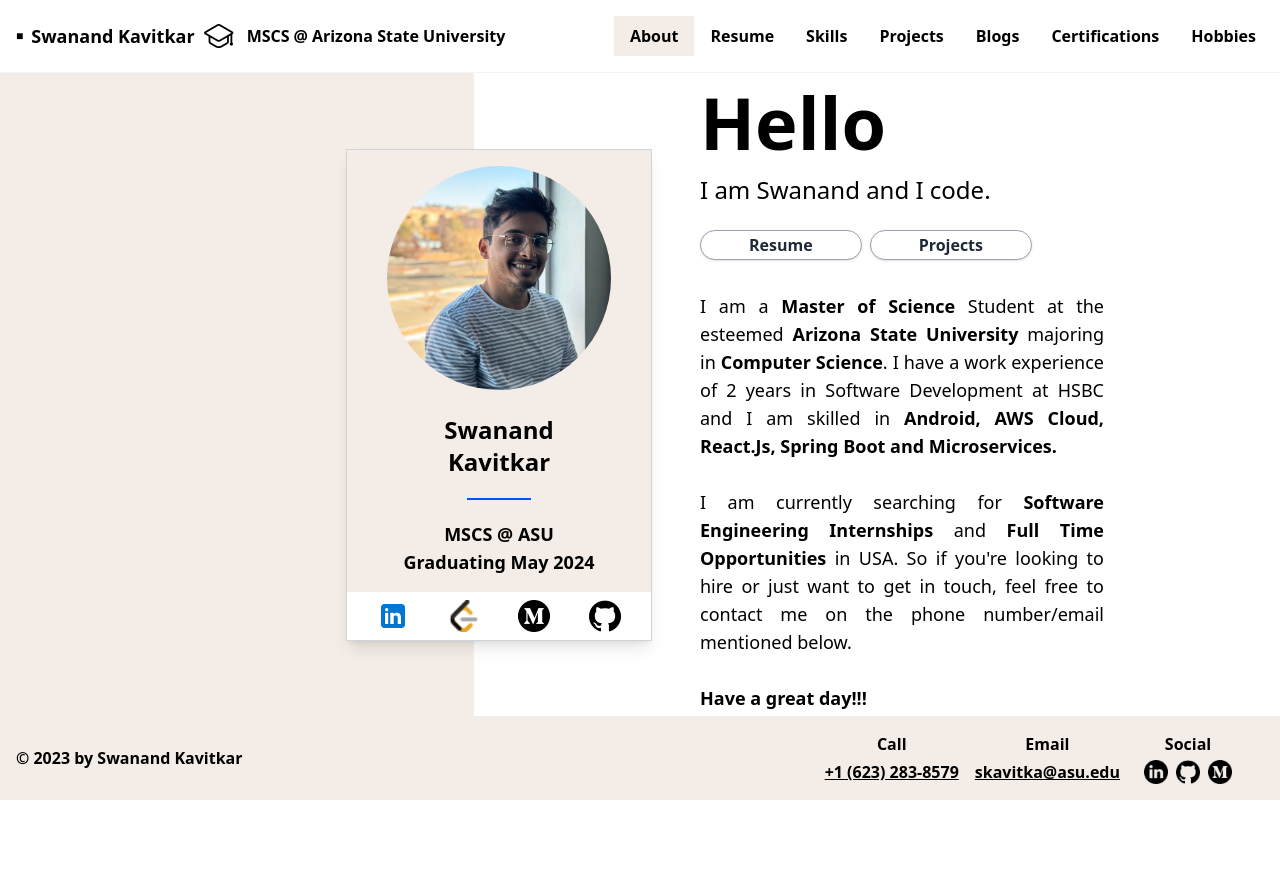
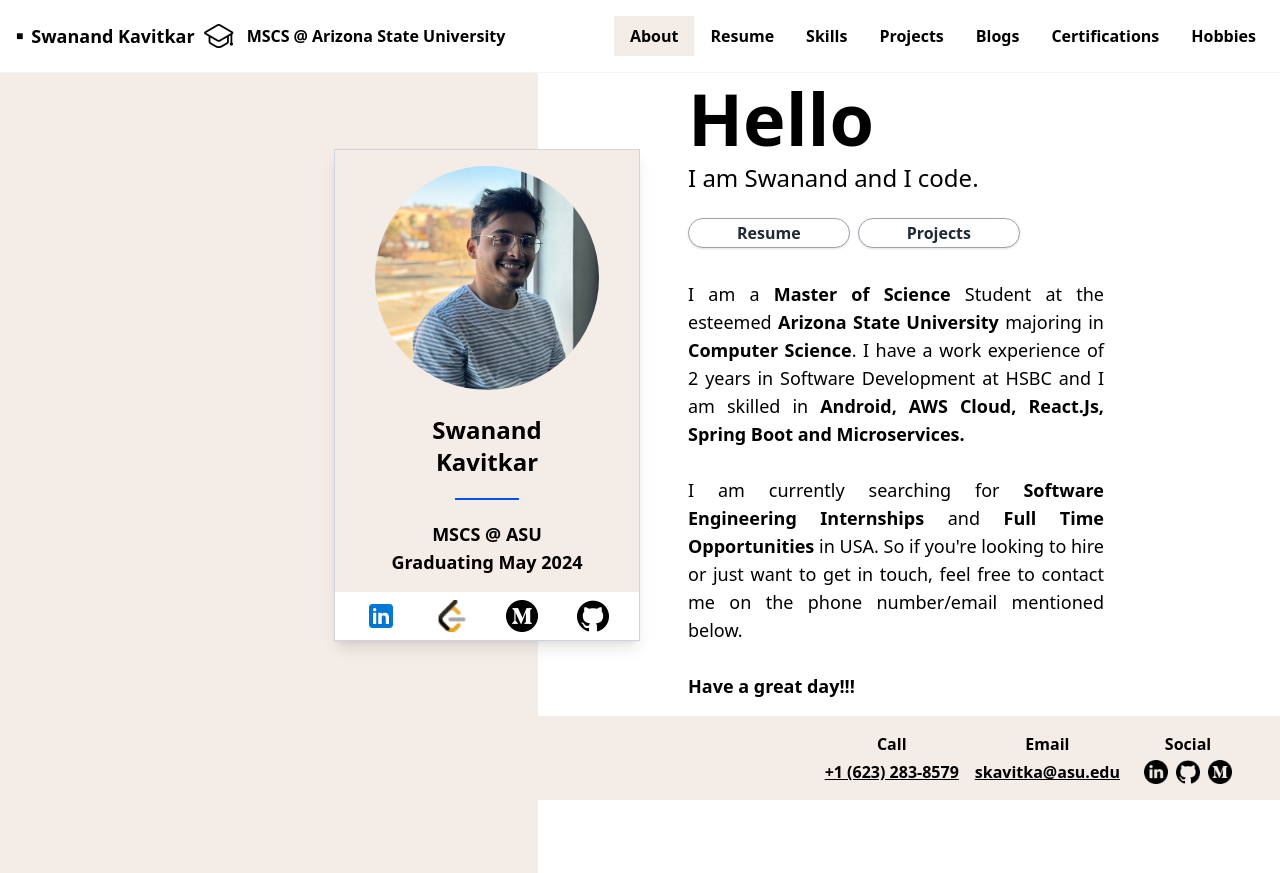
Before and after one commit to S-Threepio/S-Threepio.github.io, a React (Create React App) app: page /resume in a window 1280 px wide. Before the commit the page ends 800 px from the top, so only its background shows below. Built offline with nearby package versions, Linux system fonts and the light colour scheme.

Commit message:
height issue fix

```diff
--- a/src/components/Landing/About.js
+++ b/src/components/Landing/About.js
@@ -1,33 +1,68 @@
-import React, { useEffect, useState } from "react";
+import React, { useEffect, useState, useRef } from "react";
 import CardSection from "./CardSection";
 import Bio from "./Bio";
 
 const About = () => {
-  const [shouldEnableScroll, setShouldEnableScroll] = useState(false);
+  const parentRef = useRef(null);
+  const childRef = useRef(null);
+
+  const [cardSectionHeight, setCardSectionHeight] = useState(0);
+  const [bioSectionHeight, setBioSectionHeight] = useState(0);
+  const [parentSectionHeight, setparentSectionHeight] = useState(0);
+  const [scaleFactor, setScaleFactor] = useState(1);
+  const scala = 0.5;
 
   useEffect(() => {
-    function handleResize() {
-      const screenHeight = window.innerHeight;
-      setShouldEnableScroll(screenHeight < 750);
+    const parentHeight = parentRef.current.offsetHeight;
+
+    // Check if any child component has a greater height than the parent
+    if (cardSectionHeight > parentHeight || bioSectionHeight > parentHeight) {
+      // Calculate the scale factor to fit the child components within the parent
+      const newScaleFactor =
+        parentHeight / Math.max(cardSectionHeight, bioSectionHeight);
+      setScaleFactor(newScaleFactor * 0.95);
+    } else {
+      // Reset the scale factor if the child components fit within the parent
+      setScaleFactor(1);
+    }
+  }, [cardSectionHeight, bioSectionHeight]);
+
+  useEffect(() => {
+    const parentObserver = new ResizeObserver((entries) => {
+      for (let entry of entries) {
+        const parentHeight = entry.contentRect.height;
+        setparentSectionHeight(parentHeight);
+      }
+    });
+
+    if (parentRef.current) {
+      parentObserver.observe(parentRef.current);
     }
 
-    window.addEventListener("resize", handleResize);
-
-    // Cleanup the event listener when the component is unmounted
     return () => {
-      window.removeEventListener("resize", handleResize);
+      parentObserver.disconnect();
     };
   }, []);
 
   return (
     <div
-      className={`flex-col sm:mt-0 md:flex-1 w-screen sm:overflow-y-scroll  md:flex-row md:flex scrollbar-hide
-      ${shouldEnableScroll ? "md:overflow-y-scroll" : "md:overflow-y-hidden"}`}
+      className={` flex-col sm:mt-0 md:flex-1 w-screen sm:overflow-y-scroll  md:flex-row md:flex scrollbar-hide
+     `}
     >
-      <div className="hidden md:flex h-full w-[40%] lg:bg-secondary "></div>
-      <div className="flex flex-col items-center py-4 md:py-0 md:flex-row justify-center pad:right-[10%] pad:relative">
-        <CardSection />
-        <Bio />
+      <div className="absolute hidden md:flex md:bg-secondary md:w-[40%] lg:w-[42%]  md:h-[100vh]"></div>
+      <div
+        ref={parentRef}
+        className={`flex z-10 flex-col py-4 md:py-0 md:flex-row md:justify-center items-center`}
+        style={{ transform: `scale(${scaleFactor})` }}
+      >
+        <CardSection
+          setCardSectionHeight={setCardSectionHeight}
+          scaleFactor={scaleFactor}
+        />
+        <Bio
+          setBioSectionHeight={setBioSectionHeight}
+          scaleFactor={scaleFactor}
+        />
       </div>
     </div>
   );
--- a/src/components/Landing/Bio.js
+++ b/src/components/Landing/Bio.js
@@ -1,16 +1,38 @@
-import React, { useContext } from "react";
+import React, { useEffect, useState, useRef, useContext } from "react";
 import Desc from "./Desc";
 import BasicButtons from "./BasicButtons";
 import { GlobalDataContext } from "../../provider/GlobalDataProvider";
 
-const Bio = () => {
+const Bio = ({ setBioSectionHeight, scaleFactor }) => {
   const bio = useContext(GlobalDataContext).about.bio;
+  const childRef = useRef(null);
+  useEffect(() => {
+    const childObserver = new ResizeObserver((entries) => {
+      for (let entry of entries) {
+        const childHeight = entry.contentRect.height;
+        setBioSectionHeight(childHeight);
+      }
+    });
+
+    if (childRef.current) {
+      childObserver.observe(childRef.current);
+    }
+
+    return () => {
+      childObserver.disconnect();
+    };
+  }, []);
   return (
-    <div className="hidden md:flex md:flex-col  md:w-[450px] lg:w-[500px] p-4 px-12">
-      <div className="py-4 font-bold text-7xl ">{bio.bigGreet}</div>
-      <div className="text-2xl">{bio.intro}</div>
-      <BasicButtons />
-      <Desc description={bio.description} />
+    <div
+      ref={childRef}
+      className={`hidden md:flex md:flex-col md:flex-1 border-gray-500`}
+    >
+      <div className="lg:w-[80%] px-12 overflow-visible">
+        <div className="font-bold text-7xl ">{bio.bigGreet}</div>
+        <div className="my-2 text-2xl">{bio.intro}</div>
+        <BasicButtons />
+        <Desc description={bio.description} />
+      </div>
     </div>
   );
 };
--- a/src/components/Landing/CardSection.js
+++ b/src/components/Landing/CardSection.js
@@ -1,15 +1,34 @@
-import React, { useContext } from "react";
+import React, { useEffect, useState, useRef, useContext } from "react";
 import Desc from "./Desc";
 import BasicButtons from "./BasicButtons";
 import { GlobalDataContext } from "../../provider/GlobalDataProvider";
 
-const CardSection = () => {
+const CardSection = ({ setCardSectionHeight, scaleFactor }) => {
   const about = useContext(GlobalDataContext).about;
   const description = about.bio.description;
   const cardsection = about.cardsection;
+  const childRef = useRef(null);
+
+  useEffect(() => {
+    const childObserver = new ResizeObserver((entries) => {
+      for (let entry of entries) {
+        const childHeight = entry.contentRect.height;
+        setCardSectionHeight(childHeight);
+      }
+    });
+
+    if (childRef.current) {
+      childObserver.observe(childRef.current);
+    }
+
+    return () => {
+      childObserver.disconnect();
+    };
+  }, []);
 
   return (
-    <div className="flex flex-col justify-center w-full border-gray-300 md:inline-block md:w-auto md:border md:shadow-lg h-max md:min-w-max">
+    <div ref={childRef} className={`flex flex-1 justify-end `}>
+      <div className="flex flex-col justify-center border-gray-300 md:w-auto md:border md:shadow-lg h-max md:min-w-max">
         <div className="order-1 items-center flex flex-col md:py-4 px-10 md:bg-secondary">
           <img
             className="object-cover w-56 h-56 rounded-full lg:overflow-hidden"
@@ -44,6 +63,7 @@ const CardSection = () => {
           ))}
         </div>
       </div>
+    </div>
   );
 };
 
```
Lines whose indentation alone changed are shown as unchanged.
